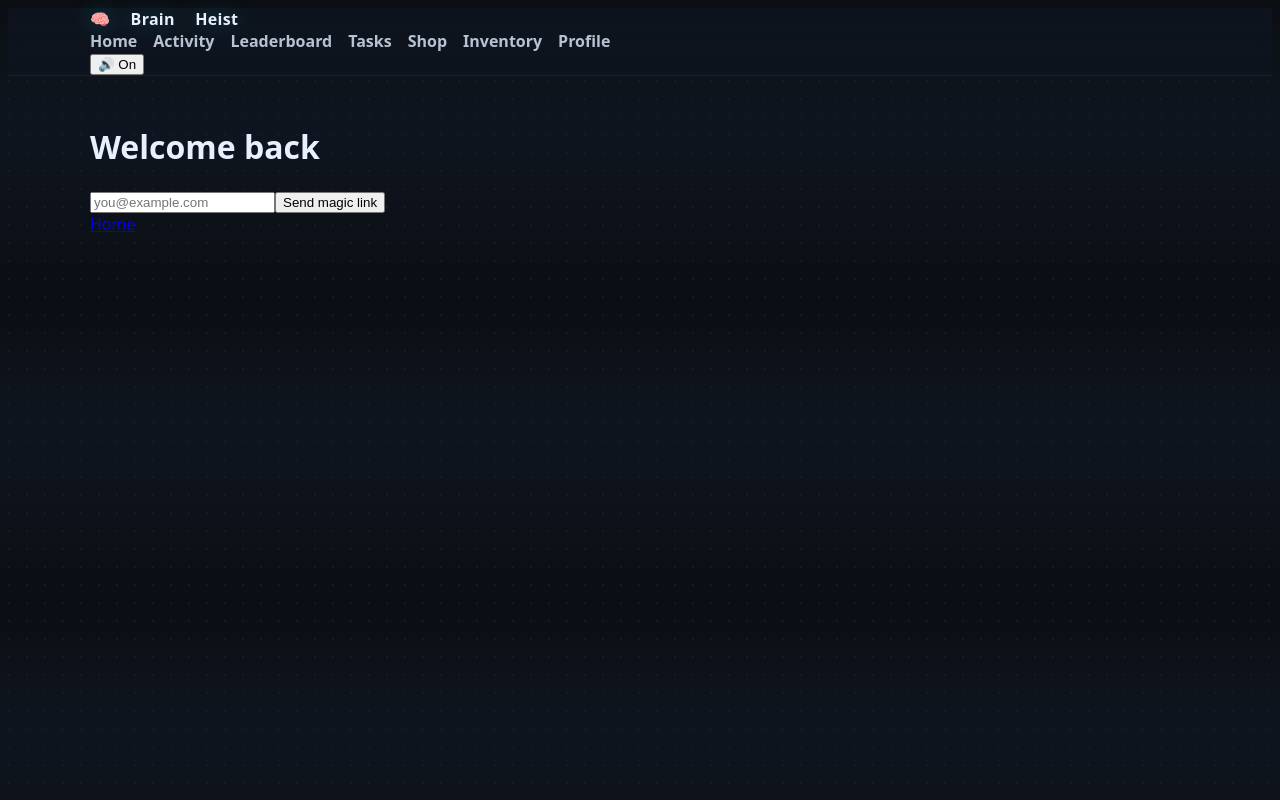
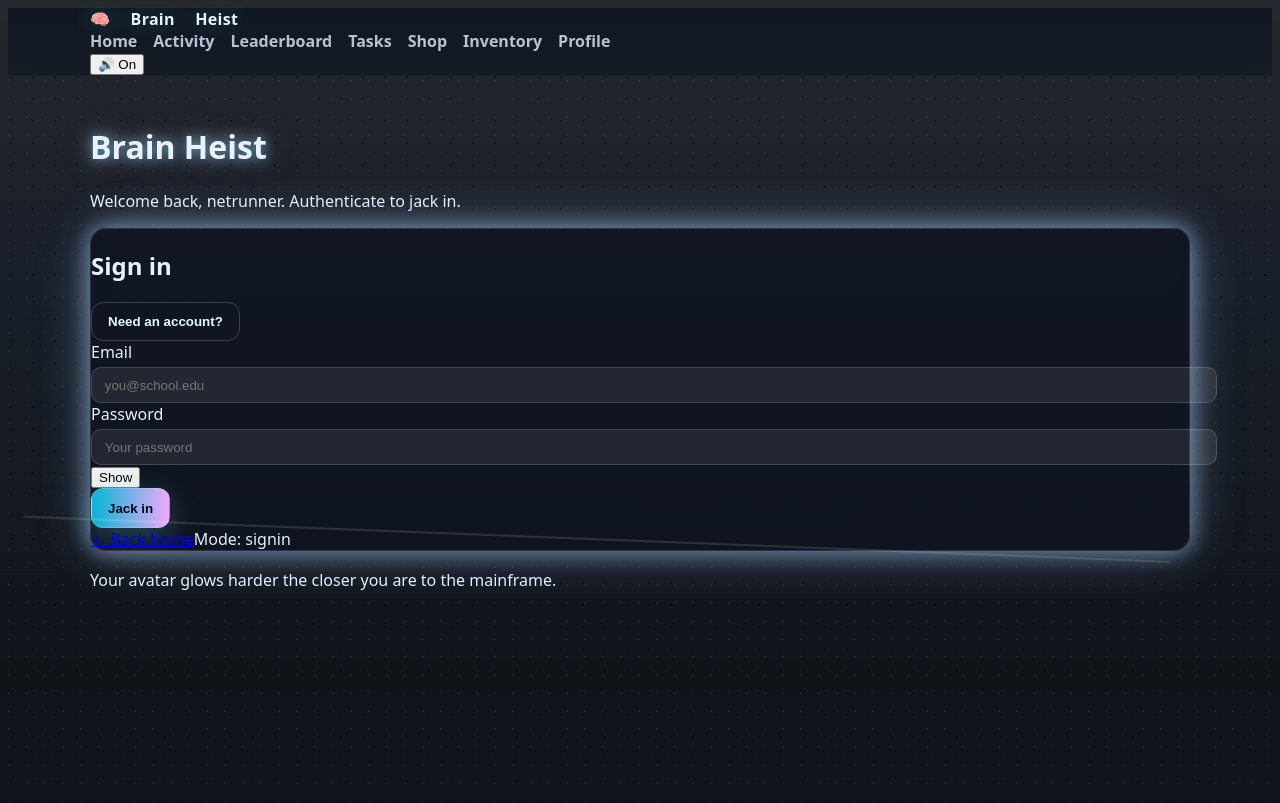
Before and after one commit to mrmemo87-cell/brain-heist, a Next.js app: page /login in a window 1280 px wide. Built offline with nearby package versions, Linux system fonts and the light colour scheme; no server answers.

Commit message:
feat(login): neon email+password page + 3D glowing avatar; add styles

```diff
--- a/app/globals.css
+++ b/app/globals.css
@@ -24,3 +24,125 @@ body.bg-grid{
 .bh-main{ padding:28px 0 60px; }
 .emoji{ font-family:"Apple Color Emoji","Segoe UI Emoji","Noto Color Emoji", system-ui,sans-serif; }
 .neon-card{ color:var(--c-text); }
+/* ---- appended: neon login + avatar ---- */
+
+/* ====== Neon Login + Avatar ====== */
+:root{
+  --c-bg:#0b0f17;
+  --c-card:#0f1420cc;
+  --c-glow-cyan: 0 0 22px rgba(103,232,249,.35), 0 0 58px rgba(103,232,249,.18);
+  --c-glow-pink: 0 0 22px rgba(240,171,252,.35), 0 0 58px rgba(240,171,252,.18);
+}
+.neon-grid{
+  position:absolute; inset:0;
+  background:
+    radial-gradient(transparent 1px, rgba(255,255,255,0.055) 1px) 0 0/22px 22px,
+    linear-gradient(180deg, rgba(255,255,255,.06), transparent 35%, transparent);
+  mask: linear-gradient(#000, rgba(0,0,0,.35));
+}
+.scanlines{
+  position:absolute; inset:0; pointer-events:none;
+  background-image: linear-gradient(rgba(255,255,255,.05) 1px, transparent 1px);
+  background-size: 100% 3px; opacity:.25; mix-blend-mode:overlay;
+  animation: sl 6s linear infinite;
+}
+@keyframes sl { to { transform: translateY(3px); } }
+
+.glass-card{
+  background: var(--c-card);
+  border: 1px solid rgba(255,255,255,.12);
+  border-radius: 16px;
+  box-shadow: var(--c-glow-cyan), var(--c-glow-pink);
+  backdrop-filter: blur(8px) saturate(140%);
+}
+.neon-title{ text-shadow: 0 0 12px rgba(103,232,249,.6), 0 0 26px rgba(240,171,252,.5); }
+
+.h-input{
+  width:100%;
+  margin-top:.25rem;
+  background: rgba(255,255,255,.08);
+  border:1px solid rgba(255,255,255,.15);
+  border-radius: 10px;
+  padding:.6rem .8rem;
+  outline: none; color:#e5f7ff;
+}
+.h-input:focus{
+  border-color: #67e8f9; box-shadow: 0 0 0 3px rgba(103,232,249,.15);
+}
+.h-btn{
+  display:inline-flex; align-items:center; justify-content:center;
+  gap:.5rem; border-radius: 12px;
+  background: linear-gradient(90deg,#06b6d4,#f0abfc);
+  color:#020617; font-weight:800;
+  padding:.7rem 1rem; border:1px solid rgba(255,255,255,.15);
+  box-shadow: 0 8px 30px rgba(103,232,249,.25);
+  transition: transform .08s ease, filter .12s ease;
+}
+.h-btn:hover{ filter:saturate(120%) brightness(1.05); transform: translateY(-1px); }
+.h-btn:disabled{ opacity:.6; filter:grayscale(.2); }
+.h-btn--ghost{ background: transparent; color:#e6faff; border:1px solid rgba(255,255,255,.18); box-shadow:none; }
+
+.alert{
+  border-radius: 10px; padding:.6rem .8rem; font-size:.9rem;
+  border: 1px solid rgba(255,255,255,.15);
+}
+.alert.ok{ background: rgba(34,197,94,.12); border-color: rgba(34,197,94,.35); }
+.alert.error{ background: rgba(244,63,94,.12); border-color: rgba(244,63,94,.35); }
+
+/* === 3D NEON AVATAR === */
+.na-wrap{ width:100%; height:100%; perspective: 900px; }
+.na-tilt{
+  width:100%; height:100%;
+  transform: rotateX(12deg) rotateY(-14deg);
+  transform-style: preserve-3d;
+  animation: tilt-yaw 8s ease-in-out infinite alternate;
+}
+@keyframes tilt-yaw {
+  0% { transform: rotateX(12deg) rotateY(-14deg); }
+  100%{ transform: rotateX(16deg) rotateY(14deg); }
+}
+.na-core{
+  position:relative; width:100%; height:100%;
+  border-radius: 24px;
+  background: radial-gradient(circle at 45% 35%, #0ea5e9, #111827 55%);
+  box-shadow: 0 0 60px rgba(99,102,241,.25), inset 0 0 80px rgba(6,182,212,.25);
+  transform: translateZ(40px);
+  overflow:hidden;
+  border:1px solid rgba(255,255,255,.12);
+}
+.na-ring{
+  position:absolute; inset:8%;
+  border-radius: 28px;
+  border:2px solid rgba(103,232,249,.35);
+  box-shadow: 0 0 24px rgba(103,232,249,.35);
+}
+.na-ring-2{ inset:12%; border-color: rgba(240,171,252,.35); box-shadow: 0 0 24px rgba(240,171,252,.35); }
+.na-ring-3{ inset:16%; border-color: rgba(34,197,94,.35);  box-shadow: 0 0 24px rgba(34,197,94,.35); }
+
+.na-chip{
+  position:absolute; left:48%; top:55%; width:44%; height:8%;
+  background: linear-gradient(90deg, rgba(103,232,249,.6), rgba(240,171,252,.6));
+  filter: blur(1px); opacity:.75; transform: translateZ(60px) translate(-50%, -50%);
+  border-radius: 12px;
+}
+.na-face{
+  position:absolute; left:50%; top:38%;
+  transform: translate(-50%,-50%) translateZ(70px);
+  width:40%; height:40%; border-radius: 50%;
+  background: radial-gradient(circle at 30% 35%, #fde68a, #f59e0b 70%);
+  box-shadow: 0 0 30px rgba(245,158,11,.35);
+}
+.na-eye{
+  position:absolute; top:38%; width:16%; height:16%;
+  background:#0f172a; border-radius: 50%;
+  box-shadow: 0 0 14px rgba(0,0,0,.45);
+}
+.na-eye-l{ left:26%; }
+.na-eye-r{ right:26%; }
+.na-smile{
+  position:absolute; left:50%; bottom:26%;
+  transform: translateX(-50%);
+  width:42%; height:18%;
+  border: 4px solid #0f172a; border-top: transparent; border-left: transparent; border-right: transparent;
+  border-bottom-left-radius: 90px; border-bottom-right-radius: 90px;
+}
--- a/app/login/page.tsx
+++ b/app/login/page.tsx
@@ -1,41 +1,142 @@
 "use client";
-export const dynamic = "force-dynamic";
 
 import { useEffect, useState } from "react";
+import { supabase } from "@/lib/supa";
 import Link from "next/link";
-import { supabase } from "@/lib/supa";
+import NeonAvatar from "@/components/NeonAvatar";
+
+type Mode = "signin" | "signup";
 
 export default function LoginPage() {
+  const [mode, setMode] = useState<Mode>("signin");
   const [email, setEmail] = useState("");
+  const [pw, setPw] = useState("");
+  const [showPw, setShowPw] = useState(false);
+  const [busy, setBusy] = useState(false);
+  const [err, setErr] = useState<string | null>(null);
+  const [ok, setOk] = useState<string | null>(null);
 
   useEffect(() => {
-    if (typeof window !== "undefined") {
+    if (typeof window === "undefined") return;
     try {
       const v = window.localStorage.getItem("email");
       if (v) setEmail(v);
     } catch {}
-    }
   }, []);
 
-  async function signIn() {
-    const { error } = await supabase.auth.signInWithOtp({ email });
-    if (!error && typeof window !== "undefined") {
-      try { window.localStorage.setItem("email", email); } catch {}
+  function rememberEmail(v: string) {
+    setEmail(v);
+    if (typeof window === "undefined") return;
+    try { window.localStorage.setItem("email", v); } catch {}
+  }
+
+  async function onSubmit(e: React.FormEvent) {
+    e.preventDefault();
+    setBusy(true); setErr(null); setOk(null);
+    try {
+      if (mode === "signin") {
+        const { error } = await supabase.auth.signInWithPassword({ email, password: pw });
+        if (error) throw error;
+        setOk("Signed in. Redirecting…");
+      } else {
+        const { error } = await supabase.auth.signUp({ email, password: pw });
+        if (error) throw error;
+        setOk("Account created! Check your inbox to confirm, then sign in.");
+        setMode("signin");
+      }
+    } catch (e: any) {
+      setErr(e?.message ?? "Something went wrong");
+    } finally {
+      setBusy(false);
     }
   }
 
   return (
-    <main className="max-w-md mx-auto px-4 py-16">
-      <h1 className="text-2xl font-bold mb-4">Welcome back</h1>
+    <main className="min-h-[calc(100dvh-64px)] relative overflow-hidden bg-[var(--c-bg)] text-white">
+      {/* animated backdrop */}
+      <div className="absolute inset-0 pointer-events-none">
+        <div className="neon-grid" />
+        <div className="scanlines" />
+        <div className="absolute inset-0 bg-[radial-gradient(1200px_600px_at_20%_-10%,rgba(0,255,255,.12),transparent),radial-gradient(900px_500px_at_110%_110%,rgba(255,0,170,.12),transparent)]" />
+      </div>
+
+      <div className="relative z-10 max-w-3xl mx-auto px-6 py-14 grid md:grid-cols-[1.1fr_.9fr] gap-10">
+        {/* Left: Form */}
+        <div>
+          <header className="mb-6">
+            <h1 className="text-4xl font-extrabold tracking-tight neon-title">
+              <span className="text-cyan-300">Brain</span> <span className="text-fuchsia-300">Heist</span>
+            </h1>
+            <p className="mt-2 text-sm opacity-80">Welcome back, netrunner. Authenticate to jack in.</p>
+          </header>
+
+          <form onSubmit={onSubmit} className="glass-card p-6 space-y-4">
+            <div className="flex items-center justify-between">
+              <h2 className="text-xl font-bold">{mode === "signin" ? "Sign in" : "Create account"}</h2>
+              <button
+                type="button"
+                onClick={() => setMode(m => (m === "signin" ? "signup" : "signin"))}
+                className="h-btn h-btn--ghost"
+              >
+                {mode === "signin" ? "Need an account?" : "Have an account?"}
+              </button>
+            </div>
+
+            <label className="block">
+              <span className="text-xs opacity-80">Email</span>
               <input
-        className="w-full border rounded px-3 py-2 text-black"
+                type="email"
+                required
                 value={email}
-        onChange={e => setEmail(e.target.value)}
-        placeholder="you@example.com"
+                onChange={(e) => rememberEmail(e.target.value)}
+                className="h-input"
+                placeholder="you@school.edu"
               />
-      <button onClick={signIn} className="mt-3 px-4 py-2 rounded bg-black text-white">Send magic link</button>
-      <div className="mt-6 text-sm">
-        <Link href="/" className="underline">Home</Link>
+            </label>
+
+            <label className="block">
+              <span className="text-xs opacity-80">Password</span>
+              <div className="relative">
+                <input
+                  type={showPw ? "text" : "password"}
+                  required
+                  minLength={6}
+                  value={pw}
+                  onChange={(e) => setPw(e.target.value)}
+                  className="h-input pr-16"
+                  placeholder={mode === "signup" ? "At least 6 characters" : "Your password"}
+                />
+                <button
+                  type="button"
+                  onClick={() => setShowPw(s => !s)}
+                  className="absolute right-1 top-1/2 -translate-y-1/2 h-8 px-3 rounded-md text-xs bg-white/10 hover:bg-white/20 border border-white/15"
+                >
+                  {showPw ? "Hide" : "Show"}
+                </button>
+              </div>
+            </label>
+
+            {err && <div className="alert error">{err}</div>}
+            {ok &&  <div className="alert ok">{ok}</div>}
+
+            <button disabled={busy} className="h-btn w-full">
+              {busy ? "Processing…" : (mode === "signin" ? "Jack in" : "Create account")}
+            </button>
+
+            <div className="flex items-center justify-between text-xs pt-2 opacity-80">
+              <Link href="/" className="underline">← Back home</Link>
+              <span className="font-mono">Mode: {mode}</span>
+            </div>
+          </form>
+        </div>
+
+        {/* Right: 3D neon avatar */}
+        <div className="grid place-items-center">
+          <div className="w-[260px] h-[260px] sm:w-[300px] sm:h-[300px]">
+            <NeonAvatar />
+          </div>
+          <p className="mt-3 text-xs opacity-80 text-center">Your avatar glows harder the closer you are to the mainframe.</p>
+        </div>
       </div>
     </main>
   );
--- a/components/NeonAvatar.tsx
+++ b/components/NeonAvatar.tsx
@@ -1,16 +1,21 @@
 "use client";
-export default function NeonAvatar(
-  { size=64, className="" }:{ size?: number; className?: string }
-){
+
+export default function NeonAvatar() {
   return (
-    <div
-      className={className}
-      style={{
-        width:size, height:size, borderRadius:"50%",
-        background:"linear-gradient(180deg, rgba(255,255,255,.08), rgba(255,255,255,.02))",
-        border:"1px solid rgba(255,255,255,.2)",
-        boxShadow:"0 0 24px rgba(0,255,255,.35), inset 0 0 20px rgba(255,255,255,.06)"
-      }}
-    />
+    <div className="na-wrap">
+      <div className="na-tilt">
+        <div className="na-core">
+          <div className="na-ring na-ring-1" />
+          <div className="na-ring na-ring-2" />
+          <div className="na-ring na-ring-3" />
+          <div className="na-chip" />
+          <div className="na-face">
+            <div className="na-eye na-eye-l" />
+            <div className="na-eye na-eye-r" />
+            <div className="na-smile" />
+          </div>
+        </div>
+      </div>
+    </div>
   );
 }
```
Lines whose indentation alone changed are shown as unchanged.
